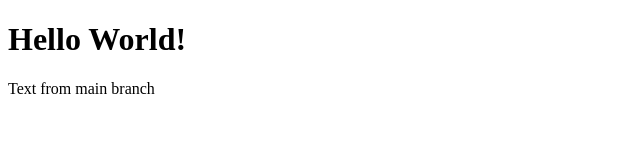
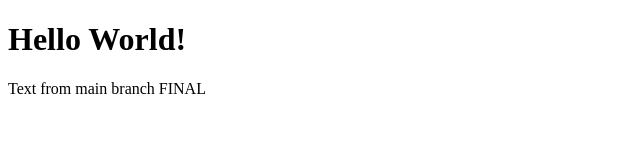
Before and after one commit to Glieb4ik/GitConflict, a plain HTML site: page index.html in a window 1280 px wide. Shown: the full height of the page, 0-640 px from the left. Drawn offline with Linux system fonts and the light colour scheme.

Commit message:
Change text in main

```diff
--- a/index.html
+++ b/index.html
@@ -7,6 +7,6 @@
 </head>
 <body>
     <h1>Hello World!</h1>
-    <p>Text from main branch</p>
+    <p>Text from main branch FINAL</p>
 </body>
 </html>
```
